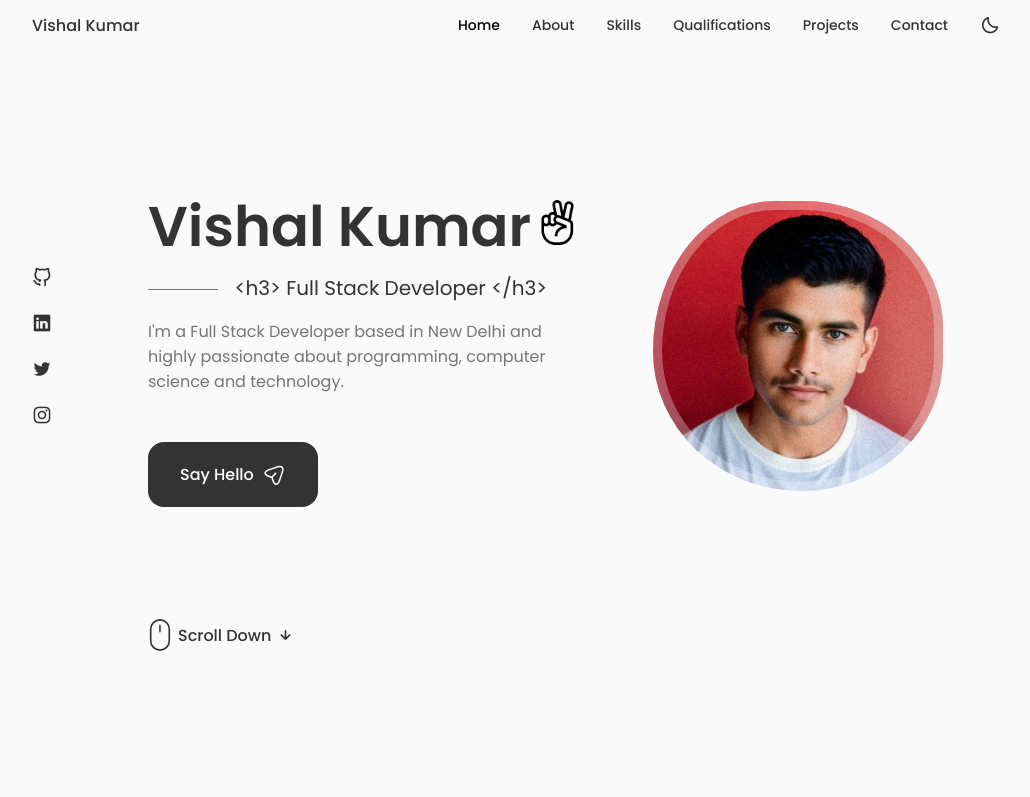
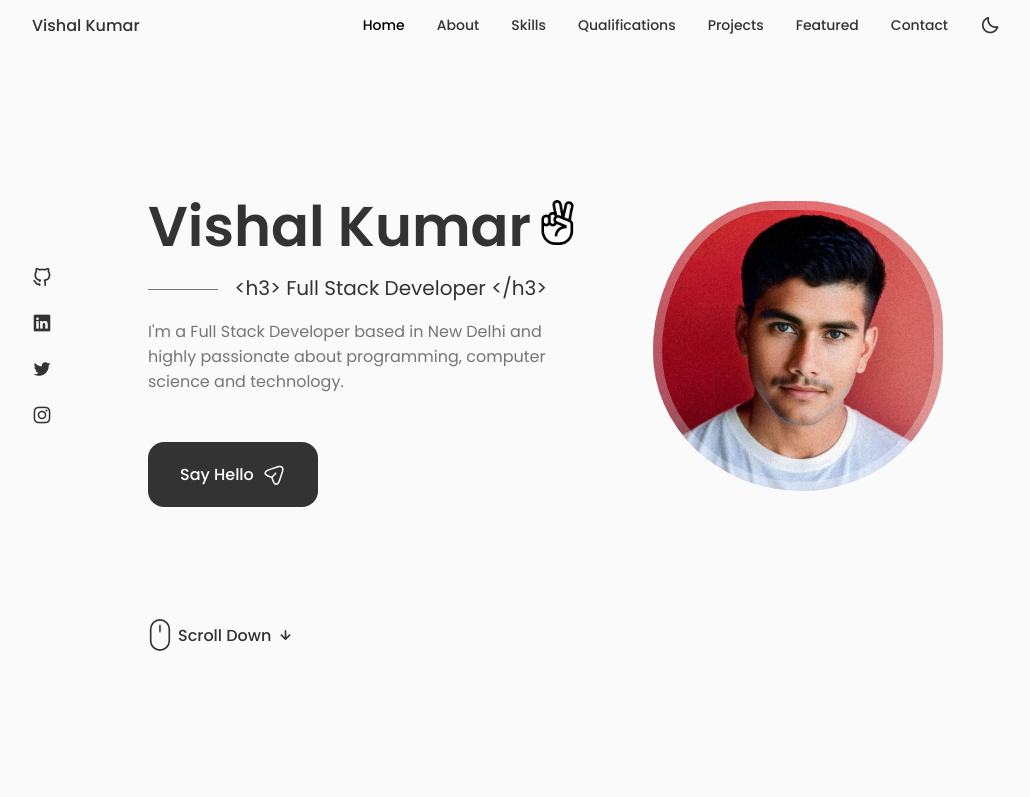
Before and after one commit to iamvishalrathi/My-PortFolio-Website, a React (Create React App) app: page / in a window 1280 px wide. Shown: the top 797 px of the page, without its empty margins (124-1154 px from the left). Built offline with nearby package versions, Linux system fonts and the light colour scheme.

Commit message:
Featured in navbar

```diff
--- a/src/components/header/Header.js
+++ b/src/components/header/Header.js
@@ -55,6 +55,12 @@ const Header = ({ isDark, toggleTheme }) => {
               </a>
             </li>
             <li className='nav__item'>
+              <a href='#featured' onClick={() => setActiveNav('#featured')} className={activeNav === "#featured" ?
+                "nav__link active-link" : 'nav__link'}>
+                <i className='uil uil-star nav__icon'></i> Featured
+              </a>
+            </li>
+            <li className='nav__item'>
               <a href='#contact' onClick={() => setActiveNav('#contact')} className={activeNav === "#contact" ?
                 "nav__link active-link" : 'nav__link'}>
                 <i className='uil uil-message nav__icon'></i> Contact
```
